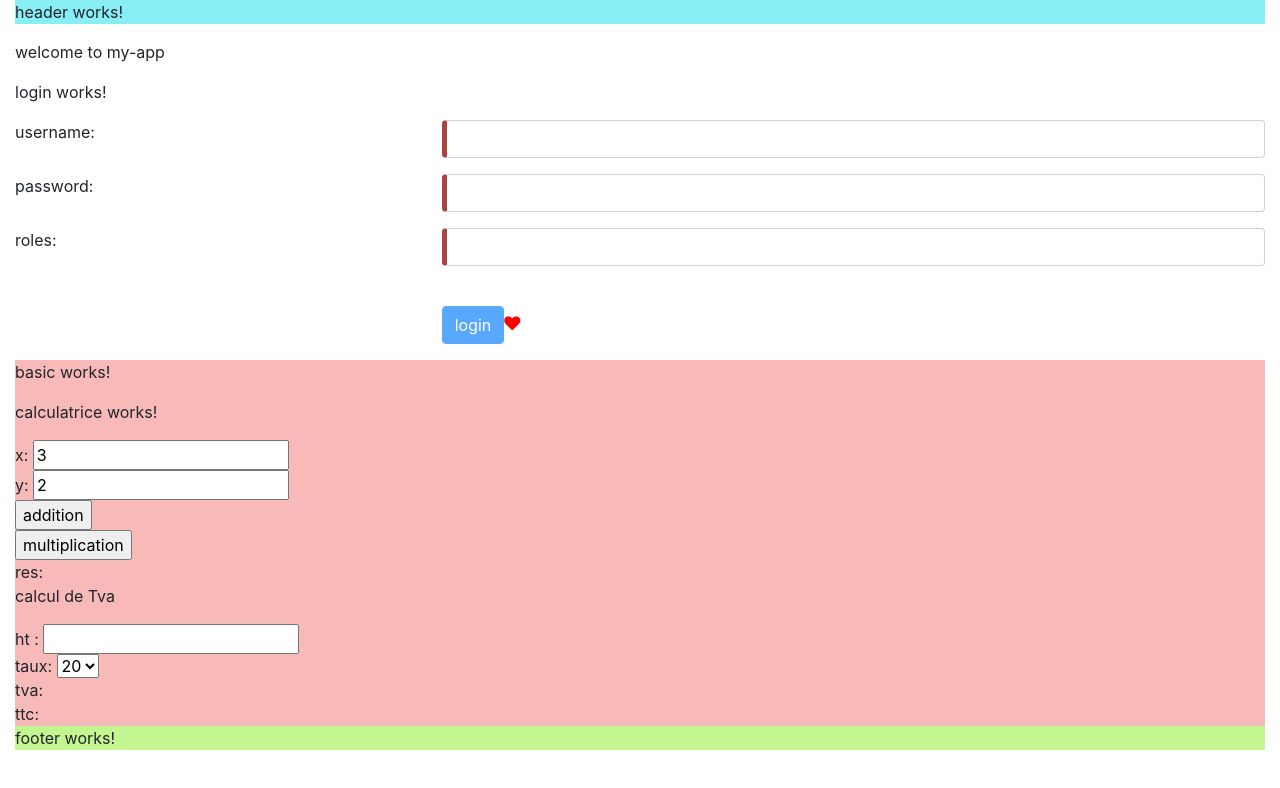
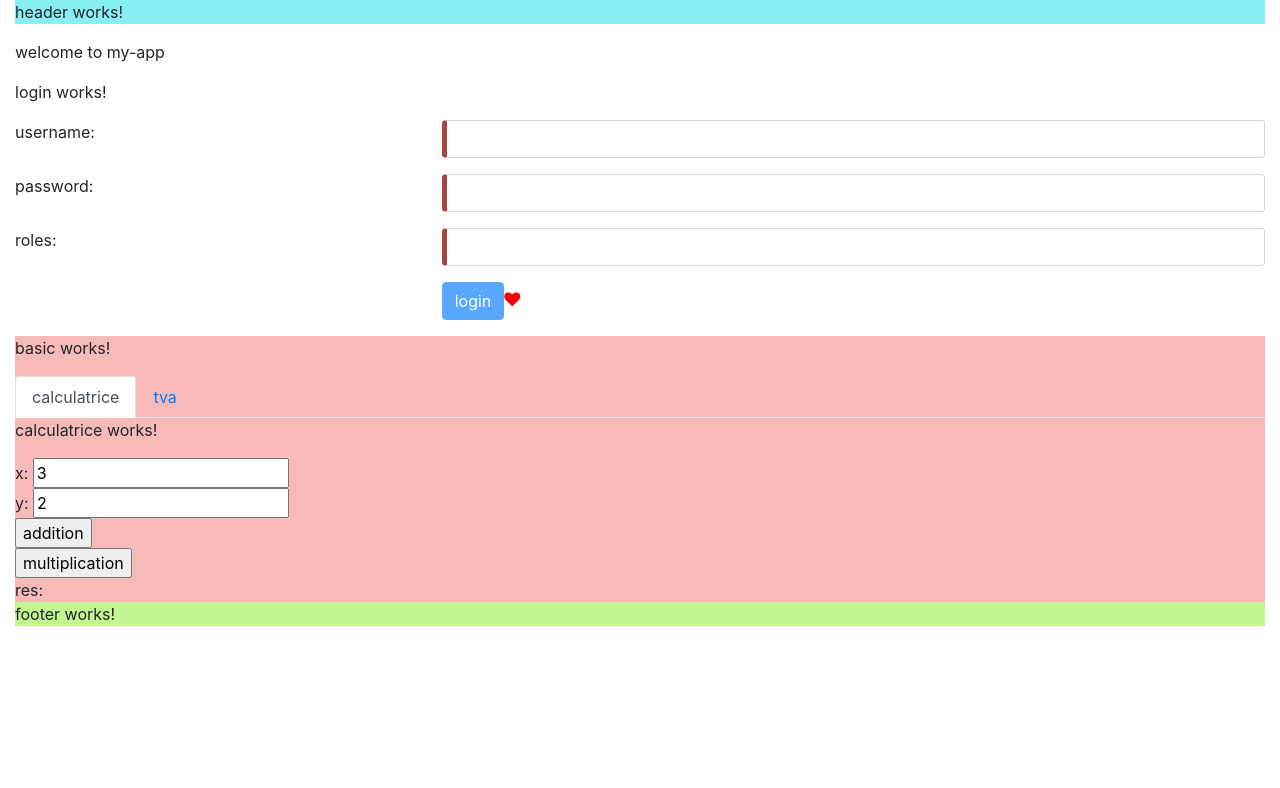
Before and after one commit to didier-tp/ibdef-angular-nov19, an Angular app in the folder tp_angular/my-app/: page / in a window 1280 px wide. Shown: the top 788 px of the page. Built offline with nearby package versions, Linux system fonts and the light colour scheme.

Commit message:
avec ngx-bootstrap et onglets

```diff
--- a/tp_angular/my-app/angular.json
+++ b/tp_angular/my-app/angular.json
@@ -29,7 +29,7 @@
             ],
             "styles": [
               "src/styles.scss",
-              "node_modules/bootstrap/dist/css/bootstrap.min.css",
+              "./node_modules/bootstrap/dist/css/bootstrap.min.css",
               "node_modules/font-awesome/css/font-awesome.min.css"
             ],
             "scripts": []
@@ -95,6 +95,7 @@
               "src/assets"
             ],
             "styles": [
+              "./node_modules/bootstrap/dist/css/bootstrap.min.css",
               "src/styles.scss"
             ],
             "scripts": []
@@ -126,6 +127,7 @@
           }
         }
       }
-    }},
+    }
+  },
   "defaultProject": "my-app"
 }
--- a/tp_angular/my-app/package.json
+++ b/tp_angular/my-app/package.json
@@ -21,6 +21,7 @@
     "@angular/router": "~8.2.13",
     "bootstrap": "^4.3.1",
     "font-awesome": "^4.7.0",
+    "ngx-bootstrap": "^5.2.0",
     "rxjs": "~6.4.0",
     "tslib": "^1.10.0",
     "zone.js": "~0.9.1"
--- a/tp_angular/my-app/src/app/app.module.ts
+++ b/tp_angular/my-app/src/app/app.module.ts
@@ -10,6 +10,7 @@ import { CalculatriceComponent } from './basic/calculatrice/calculatrice.compone
 import { TvaComponent } from './basic/tva/tva.component';
 import { FormsModule } from '@angular/forms';
 import { LoginComponent } from './login/login.component';
+import { TabsModule } from 'ngx-bootstrap/tabs';
 
 @NgModule({
   declarations: [
@@ -24,7 +25,8 @@ import { LoginComponent } from './login/login.component';
   imports: [
     BrowserModule,
     AppRoutingModule,
-    FormsModule
+    FormsModule,
+    TabsModule.forRoot()
   ],
   providers: [],
   bootstrap: [AppComponent]
--- a/tp_angular/my-app/src/app/basic/basic.component.html
+++ b/tp_angular/my-app/src/app/basic/basic.component.html
@@ -1,5 +1,11 @@
 <div class="intermediaire">
     <p>basic works!</p>
-    <app-calculatrice></app-calculatrice>
-    <app-tva></app-tva>
+    <tabset>
+      <tab heading="calculatrice">
+       <app-calculatrice></app-calculatrice>
+      </tab>
+      <tab heading="tva">
+       <app-tva></app-tva>
+      </tab>
+    </tabset>
 </div>
--- a/tp_angular/my-app/src/app/login/login.component.html
+++ b/tp_angular/my-app/src/app/login/login.component.html
@@ -19,8 +19,8 @@
         <label class="control-label col-sm-4">roles:</label>
          <div class="col-sm-8">
              <input name="roles" class="form-control"
-             required  [(ngModel)]="login.roles" /> <br/>
-    </div>
+             required  [(ngModel)]="login.roles" />
+        </div>
 </div>
 <div class="form-group row">
  <div class="offset-sm-4 col-sm-8" >
```
Also changed, not shown: 1 other file (tests, documents, lock files or other folders).
